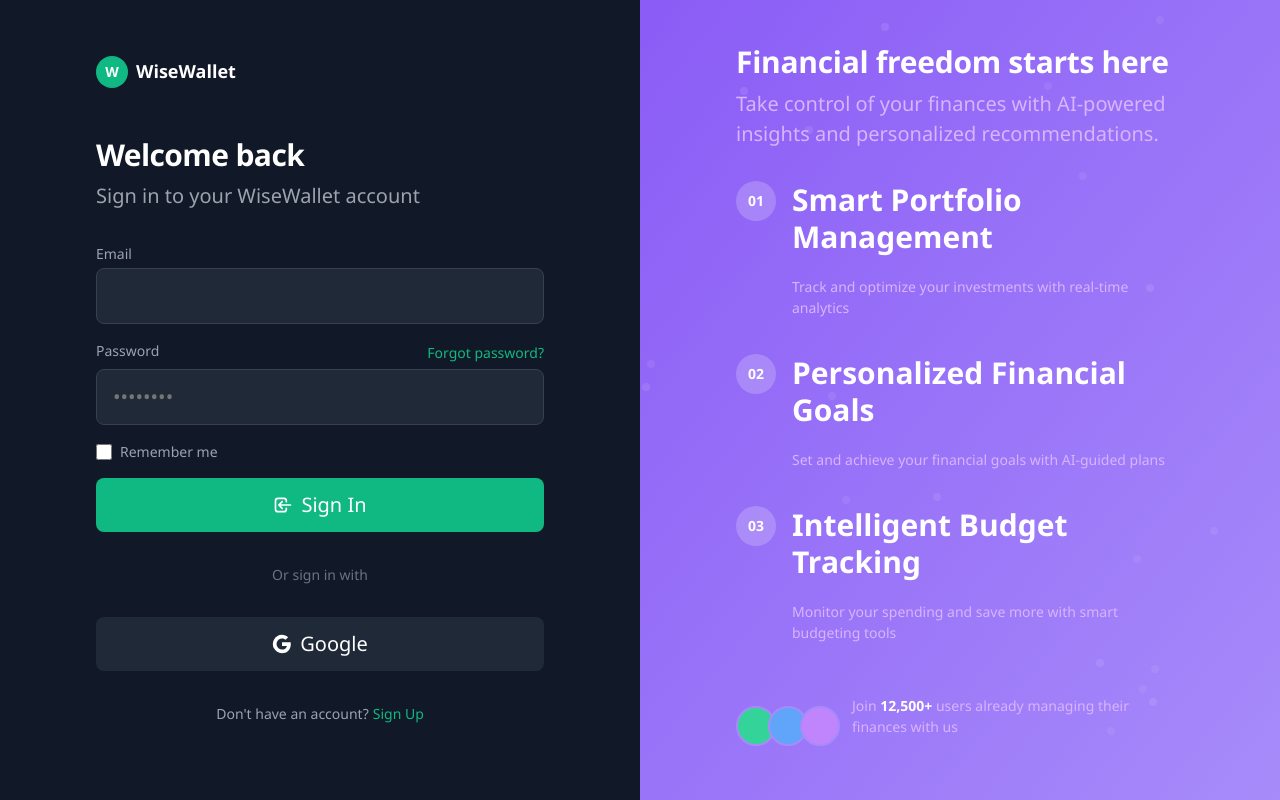
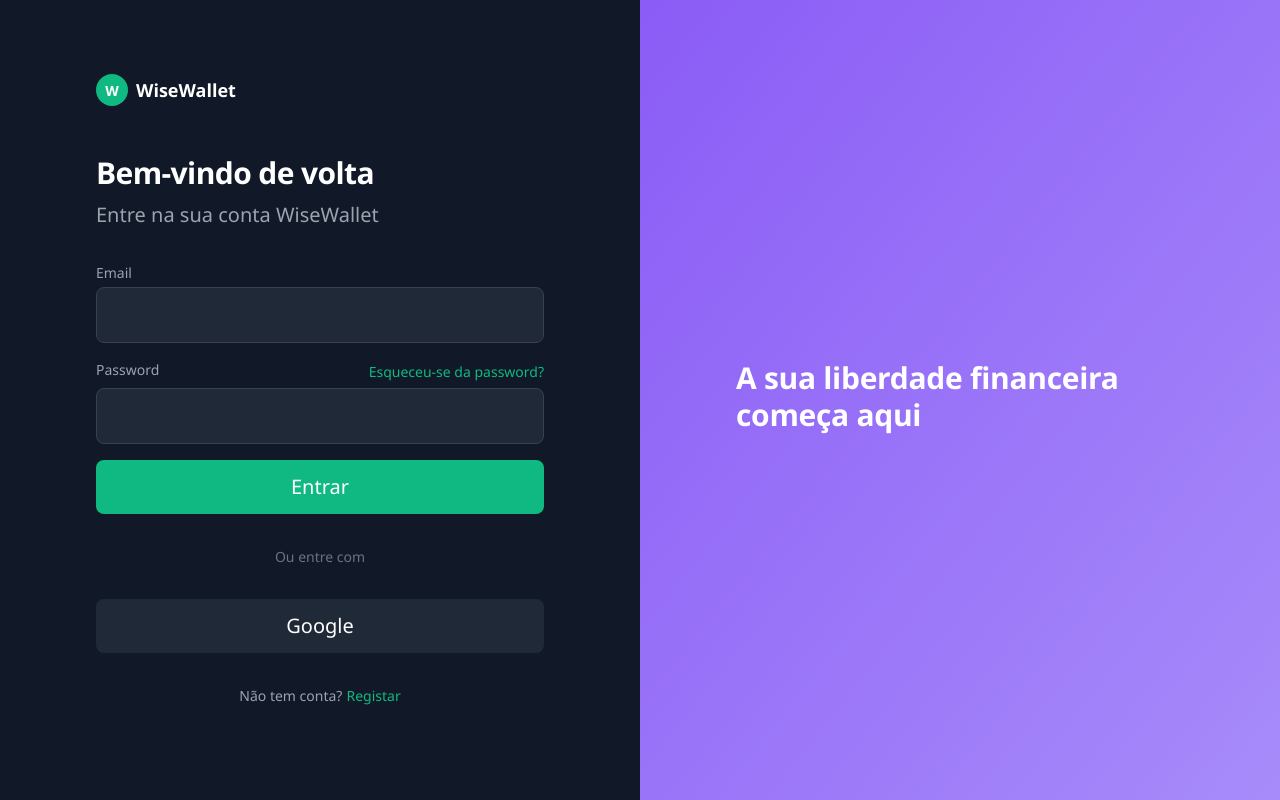
Before and after one commit to glopes120/WWalletUptoDate, a React (Vite) app: page / in a window 1280 px wide. Built offline with nearby package versions, Linux system fonts and the light colour scheme.

Commit message:
Add files via upload

```diff
--- a/src/components/NewLoginForm.jsx
+++ b/src/components/NewLoginForm.jsx
@@ -7,10 +7,30 @@ export default function NewLoginForm({ onLoginSuccess }) {
   const [password, setPassword] = useState('');
   const [fullName, setFullName] = useState('');
   const [isRegistering, setIsRegistering] = useState(false);
+  const [isRecovery, setIsRecovery] = useState(false); // NOVO ESTADO
   const [remember, setRemember] = useState(false);
   const [loading, setLoading] = useState(false);
   const [message, setMessage] = useState('');
 
+  // Lógica para enviar o email de recuperação
+  const handleResetPassword = async (e) => {
+    e.preventDefault();
+    setLoading(true);
+    setMessage('');
+
+    try {
+      const { error } = await supabase.auth.resetPasswordForEmail(email, {
+        redirectTo: window.location.origin, // Redireciona para a URL atual após clicar no email
+      });
+
+      if (error) throw error;
+      setMessage('Verifique o seu email para o link de recuperação.');
+    } catch (error) {
+      setMessage(error.message);
+    } finally {
+      setLoading(false);
+    }
+  };
 
   const handleSubmit = async (event) => {
     event.preventDefault();
@@ -19,7 +39,7 @@ export default function NewLoginForm({ onLoginSuccess }) {
 
     try {
         if (isRegistering) {
-            // Register user with Supabase Auth
+            // Lógica de Registo (igual ao anterior)
             const { data: authData, error: authError } = await supabase.auth.signUp({
                 email: email,
                 password: password,
@@ -27,97 +47,110 @@ export default function NewLoginForm({ onLoginSuccess }) {
 
             if (authError) throw authError;
 
-            if (!authData.user) {
-                throw new Error("Falha no registo: O objeto do utilizador não foi retornado.");
-            }
+            if (!authData.user) throw new Error("Falha no registo.");
 
-            const userId = authData.user.id;
-            const userEmail = authData.user.email;
-            const userProvider = authData.user.app_metadata.provider || 'email';
-            const userAvatar = authData.user.user_metadata.avatar_url || null;
-
-            // Insert user profile into 'public.users' table
             const { error: profileError } = await supabase
                 .from('users')
                 .insert({
-                    external_id: userId,
-                    email: userEmail,
+                    external_id: authData.user.id,
+                    email: authData.user.email,
                     full_name: fullName,
-                    external_provider: userProvider,
-                    profile_image_url: userAvatar
+                    external_provider: 'email'
                 });
 
-            if (profileError) {
-                console.error("Erro ao criar o perfil na tabela 'users':", profileError.message);
-                throw new Error(`Conta criada, mas falha ao guardar o perfil. (${profileError.message})`);
-            }
+            if (profileError) throw profileError;
 
-            setMessage('Sucesso! Por favor, verifique o seu email para confirmar a conta.');
+            setMessage('Sucesso! Verifique o email para confirmar a conta.');
 
         } else {
-            // Login logic
+            // Lógica de Login
             const { data, error } = await supabase.auth.signInWithPassword({
                 email: email,
                 password: password,
             });
 
             if (error) throw error;
-
-            if (onLoginSuccess) {
-                onLoginSuccess(data.session);
-            }
+            if (onLoginSuccess) onLoginSuccess(data.session);
         }
-
     } catch (error) {
         setMessage(error.message);
-
     } finally {
         setLoading(false);
     }
-};
+  };
 
   const handleGoogleLogin = async () => {
     setLoading(true);
-
-    const { error } = await supabase.auth.signInWithOAuth({
-        provider: 'google',
-    });
-
+    const { error } = await supabase.auth.signInWithOAuth({ provider: 'google' });
     if (error) {
         setMessage(error.message);
         setLoading(false);
     }
   };
 
+  // Renderização do Formulário de Recuperação
+  if (isRecovery) {
+    return (
+        <div className="login-page-container">
+            <div className="login-form-section" style={{width: '100%'}}>
+                <div className="login-form-wrapper">
+                    <h1 className="welcome-text">Recuperar Password</h1>
+                    <p className="sub-welcome-text">Insira o seu email para receber um link de recuperação.</p>
+                    <form onSubmit={handleResetPassword} className="login-form-fields">
+                        <div>
+                            <label className="input-label">Email</label>
+                            <input
+                                type="email"
+                                value={email}
+                                onChange={(e) => setEmail(e.target.value)}
+                                className="input-field"
+                                required
+                            />
+                        </div>
+                        <button type="submit" disabled={loading} className="submit-button">
+                            {loading ? 'A enviar...' : 'Enviar Link'}
+                        </button>
+                        <button
+                            type="button"
+                            onClick={() => { setIsRecovery(false); setMessage(''); }}
+                            className="switch-mode-button"
+                            style={{marginTop: '1rem', width: '100%', textAlign: 'center'}}
+                        >
+                            Voltar ao Login
+                        </button>
+                        {message && <p className={`feedback-message ${message.includes('Verifique') ? 'success' : 'error'}`}>{message}</p>}
+                    </form>
+                </div>
+            </div>
+        </div>
+    );
+  }
 
+  // Renderização Normal (Login/Registo)
   return (
     <div className="login-page-container">
-      {/* Left - Login Form */}
       <div className="login-form-section">
         <div className="login-form-wrapper">
           <div className="brand-logo-container">
-            <div className="brand-logo-icon">
-              <span>W</span>
-            </div>
+            <div className="brand-logo-icon"><span>W</span></div>
             <span className="brand-name">WiseWallet</span>
           </div>
 
-          <h1 className="welcome-text">{isRegistering ? 'Create your account' : 'Welcome back'}</h1>
+          <h1 className="welcome-text">{isRegistering ? 'Criar conta' : 'Bem-vindo de volta'}</h1>
           <p className="sub-welcome-text">
-            {isRegistering ? 'Sign up for your WiseWallet account' : 'Sign in to your WiseWallet account'}
+            {isRegistering ? 'Registe-se na WiseWallet' : 'Entre na sua conta WiseWallet'}
           </p>
 
           <form onSubmit={handleSubmit} className="login-form-fields">
             {isRegistering && (
                 <div>
-                    <label className="input-label">Full Name</label>
+                    <label className="input-label">Nome Completo</label>
                     <input
                         type="text"
                         value={fullName}
                         onChange={(e) => setFullName(e.target.value)}
                         className="input-field"
                         required
-                        autoComplete="name"
                     />
                 </div>
             )}
@@ -129,7 +162,6 @@ export default function NewLoginForm({ onLoginSuccess }) {
                 onChange={(e) => setEmail(e.target.value)}
                 className="input-field"
                 required
-                autoComplete="email"
               />
             </div>
 
@@ -137,122 +169,53 @@ export default function NewLoginForm({ onLoginSuccess }) {
               <div className="password-header">
                 <label className="input-label">Password</label>
                 {!isRegistering && (
-                    <a href="#" className="forgot-password-link">Forgot password?</a>
+                    <button
+                        type="button"
+                        className="forgot-password-link"
+                        onClick={() => setIsRecovery(true)}
+                        style={{background: 'none', border: 'none', cursor: 'pointer', padding: 0}}
+                    >
+                        Esqueceu-se da password?
+                    </button>
                 )}
               </div>
               <input
                 type="password"
                 value={password}
                 onChange={(e) => setPassword(e.target.value)}
-                placeholder="••••••••"
                 className="input-field"
                 required
-                autoComplete={isRegistering ? "new-password" : "current-password"}
               />
             </div>
 
-            {!isRegistering && (
-                <label className="remember-me-checkbox">
-                    <input
-                        type="checkbox"
-                        checked={remember}
-                        onChange={(e) => setRemember(e.target.checked)}
-                        className="checkbox-input"
-                    />
-                    <span className="checkbox-label">Remember me</span>
-                </label>
-            )}
-
-            <button
-              type="submit"
-              disabled={loading}
-              className="submit-button"
-            >
-              {loading ? (
-                <div className="spinner" />
-              ) : (
-                <>
-                  <svg className="submit-icon" fill="none" stroke="currentColor" viewBox="0 0 24 24">
-                    <path strokeLinecap="round" strokeLinejoin="round" strokeWidth={2} d="M11 16l-4-4m0 0l4-4m-4 4h14m-5 4v1a3 3 0 01-3 3H6a3 3 0 01-3-3V7a3 3 0 013-3h7a3 3 0 013 3v1" />
-                  </svg>
-                  {isRegistering ? 'Sign Up' : 'Sign In'}
-                </>
-              )}
+            <button type="submit" disabled={loading} className="submit-button">
+              {loading ? <div className="spinner" /> : (isRegistering ? 'Registar' : 'Entrar')}
             </button>
 
-            <div className="or-divider">Or {isRegistering ? 'sign up' : 'sign in'} with</div>
+            <div className="or-divider">Ou {isRegistering ? 'registe-se' : 'entre'} com</div>
 
             <div className="social-login-buttons">
-              <button onClick={handleGoogleLogin} className="social-button google-button" disabled={loading}>
-                <svg className="social-icon" viewBox="0 0 24 24">
-                  <path fill="currentColor" d="M22.56 12.25c0-.78-.07-1.53-.2-2.25H12v4.26h5.92c-.26 1.37-1.04 2.53-2.21 3.31v2.77h3.57c2.08-1.92 3.28-4.74 3.28-8.09z"/>
-                  <path fill="currentColor" d="M12 23c2.97 0 5.46-.98 7.28-2.66l-3.57-2.77c-.98.66-2.23 1.06-3.71 1.06-2.86 0-5.29-1.93-6.16-4.53H2.18v2.84C3.99 20.53 7.7 23 12 23z"/>
-                  <path fill="currentColor" d="M5.84 14.09c-.22-.66-.35-1.36-.35-2.09s.13-1.43.35-2.09V7.07H2.18C1.43 8.55 1 10.22 1 12s.43 3.45 1.18 4.93l2.85-2.22.81-.62z"/>
-                  <path fill="currentColor" d="M12 5.38c1.62 0 3.06.56 4.21 1.64l3.15-3.15C17.45 2.09 14.97 1 12 1 7.7 1 3.99 3.47 2.18 7.07l3.66 2.84c.87-2.6 3.3-4.53 6.16-4.53z"/>
-                </svg>
+              <button type="button" onClick={handleGoogleLogin} className="social-button google-button" disabled={loading}>
                 Google
               </button>
             </div>
 
             <p className="no-account-text">
-                {isRegistering ? 'Already have an account?' : "Don't have an account?"}
-                <button onClick={() => { setIsRegistering(!isRegistering); setMessage(''); }} disabled={loading} className="switch-mode-button">
-                    {isRegistering ? 'Sign In' : 'Sign Up'}
+                {isRegistering ? 'Já tem conta?' : "Não tem conta?"}
+                <button type="button" onClick={() => { setIsRegistering(!isRegistering); setMessage(''); }} className="switch-mode-button">
+                    {isRegistering ? 'Entrar' : 'Registar'}
                 </button>
             </p>
 
-            {message && <p className={`feedback-message ${message.includes('Success') ? 'success' : 'error'}`}>{message}</p>}
+            {message && <p className={`feedback-message ${message.includes('Sucesso') ? 'success' : 'error'}`}>{message}</p>}
           </form>
         </div>
       </div>
-
-      {/* Right - Features */}
       <div className="features-section">
-        <div className="features-background-animation">
-          {[...Array(20)].map((_, i) => (
-            <div
-              key={i}
-              className="animated-dot"
-              style={{
-                left: `${Math.random() * 100}%`,
-                top: `${Math.random() * 100}%`,
-                animationDelay: `${Math.random() * 2}s`
-              }}
-            />
-          ))}
-        </div>
-
-        <div className="features-content">
-          <h2 className="features-title">Financial freedom starts here</h2>
-          <p className="features-subtitle">Take control of your finances with AI-powered insights and personalized recommendations.</p>
-
-          <div className="feature-list">
-            {[
-              { num: '01', title: 'Smart Portfolio Management', desc: 'Track and optimize your investments with real-time analytics' },
-              { num: '02', title: 'Personalized Financial Goals', desc: 'Set and achieve your financial goals with AI-guided plans' },
-              { num: '03', title: 'Intelligent Budget Tracking', desc: 'Monitor your spending and save more with smart budgeting tools' }
-            ].map((item) => (
-              <div key={item.num} className="feature-item">
-                <div className="feature-item-icon">
-                  {item.num}
-                </div>
-                <div>
-                  <h3 className="feature-item-title">{item.title}</h3>
-                  <p className="feature-item-description">{item.desc}</p>
-                </div>
-              </div>
-            ))}
-          </div>
-
-          <div className="user-count-section">
-            <div className="user-avatars">
-              {['bg-emerald-400', 'bg-blue-400', 'bg-purple-400'].map((bg, i) => (
-                <div key={i} className={`user-avatar ${bg}`} />
-              ))}
-            </div>
-            <p className="user-count-text">Join <span className="user-count-highlight">12,500+</span> users already managing their finances with us</p>
-          </div>
-        </div>
+         {/* Conteúdo lateral mantém-se igual */}
+         <div className="features-content">
+            <h2 className="features-title">A sua liberdade financeira começa aqui</h2>
+         </div>
       </div>
     </div>
   );
```
